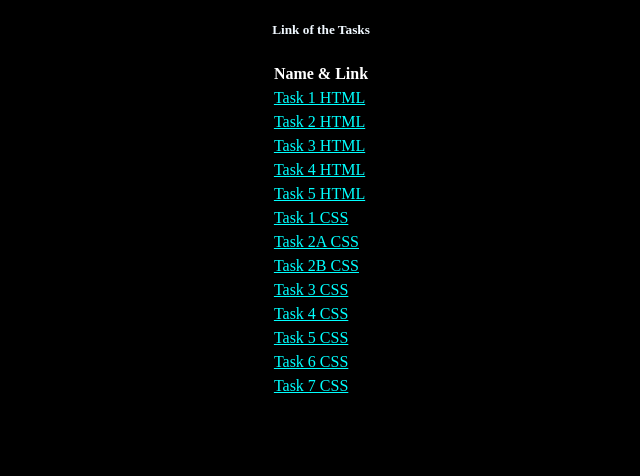
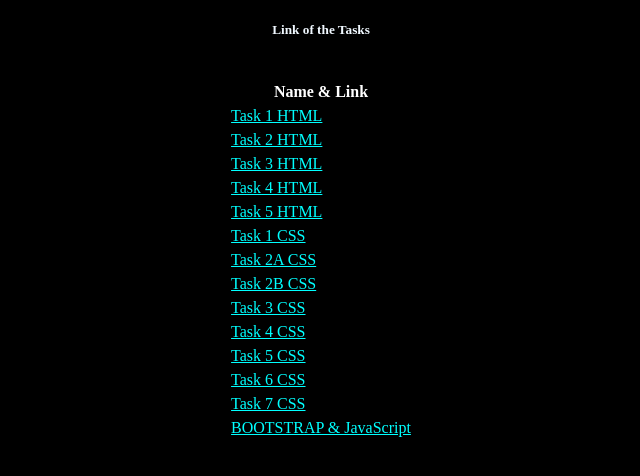
Before and after one commit to aakashhkumar/MERN_TASKS, a plain HTML site: page index.html in a window 1280 px wide. Shown: the whole page, without its empty margins (319-959 px from the left). Drawn offline with Linux system fonts and the light colour scheme.

Commit message:
Update index.html

```diff
--- a/index.html
+++ b/index.html
@@ -66,6 +66,10 @@
         <tr>
             <td> <a href="Tasks/CSS_Task7.html">Task 7 CSS</a></td>
         </tr>
+        <br>
+        <tr>
+            <td> <a href="Bootstrap&JS/index.html"> BOOTSTRAP & JavaScript</a></td>
+        </tr>
 
 
 
```
